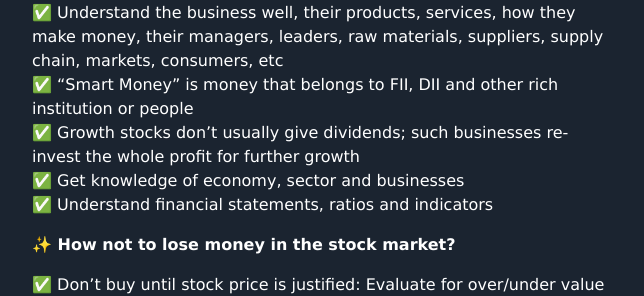
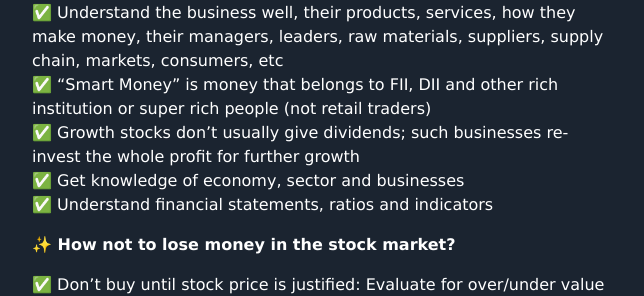
Before and after one commit to agentloopfyi/agentloopfyi.github.io, a Jekyll site: the page built from _posts/2025-02-11-imp-things.markdown, in a window 1280 px wide. Shown: the part 629-925 px from the top of the page, without its empty margins (316-960 px from the left). Built offline with Jekyll 4.4.1, drawn with Linux system fonts in a browser that asks for light colours.

Commit message:
Update 2025-02-11-imp-things.markdown

```diff
--- a/_posts/2025-02-11-imp-things.markdown
+++ b/_posts/2025-02-11-imp-things.markdown
@@ -20,7 +20,7 @@ date:   2025-02-11 10:00:00
 ✅ You don't make money by trading throughout the day or week or month <br />
 ✅ Identify good businesses and use power of compounding  <br />
 ✅ Understand the business well, their products, services, how they make money, their managers, leaders, raw materials, suppliers, supply chain, markets, consumers, etc <br />
-✅ "Smart Money" is money that belongs to FII, DII and other rich institution or people <br />
+✅ "Smart Money" is money that belongs to FII, DII and other rich institution or super rich people (not retail traders) <br />
 ✅ Growth stocks don't usually give dividends; such businesses re-invest the whole profit for further growth <br />
 ✅ Get knowledge of economy, sector and businesses <br />
 ✅ Understand financial statements, ratios and indicators <br />
```
